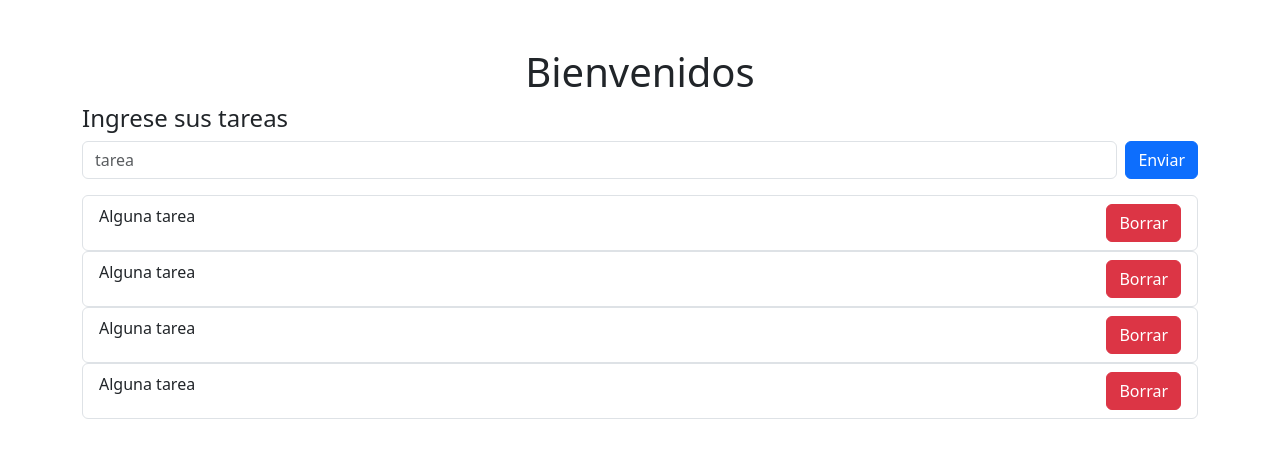
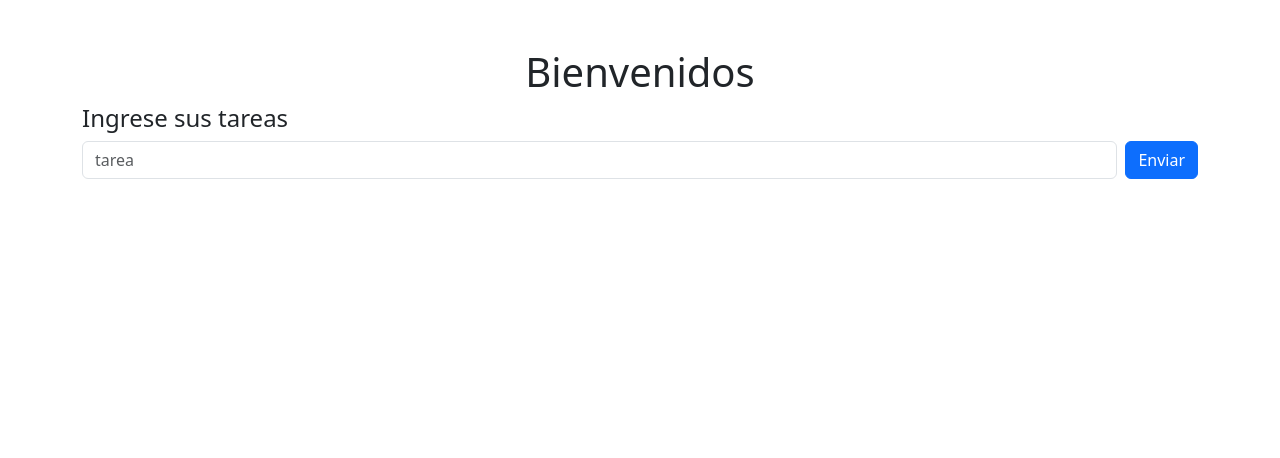
Before and after one commit to Tomas2845/Listatareas, a React (Vite) app: page / in a window 1280 px wide. Shown: the top 458 px of the page. Built offline with nearby package versions, Linux system fonts and the light colour scheme.

Commit message:
creamos array y estado, tambien creamos key

```diff
--- a/src/Componentes/Formulario.jsx
+++ b/src/Componentes/Formulario.jsx
@@ -3,18 +3,30 @@ import Form from "react-bootstrap/Form";
 import Lista from "./Lista";
 import Itemtarea from "./Itemtarea";
 import { useForm } from "react-hook-form";
+import { useState } from "react";
 
 const Formulario = () => {
   const {
     register,
     handleSubmit,
     watch,
+    reset,
     formState: { errors },
   } = useForm();
 
+  const [arrayTareas, setarrayTareas] = useState ([]);  // estado creado
+
   const onSubmit = (data) => {
-    console.log(data);
+    console.log(data.tarea);
+
+    // guardar la tarea en el estado
+    setarrayTareas([...arrayTareas, data.tarea])
+    // limpiar formulario
+     reset();
   };
+
+
+
   return (
     <section>
       <Form onSubmit={handleSubmit(onSubmit)} className="mb-3">
@@ -42,10 +54,8 @@ const Formulario = () => {
           {errors.tarea?.message}
         </Form.Text>
       </Form>
-      <Lista></Lista>
-      <Lista></Lista>
-      <Lista></Lista>
-      <Lista></Lista>
+      <Lista arrayTareas={arrayTareas}></Lista>
+
     </section>
   );
 };
--- a/src/Componentes/Lista.jsx
+++ b/src/Componentes/Lista.jsx
@@ -1,14 +1,13 @@
 import ListGroup from "react-bootstrap/ListGroup";
 import Itemtarea from "./Itemtarea";
 
-const Lista = () => {
+const Lista = ({ arrayTareas }) => {
   return (
-
     <ListGroup>
-      <Itemtarea></Itemtarea>
+      {arrayTareas.map((tarea, indice ) => (
+        <Itemtarea key={indice}></Itemtarea>
+      ))}
     </ListGroup>
-
-
   );
 };
 
```
